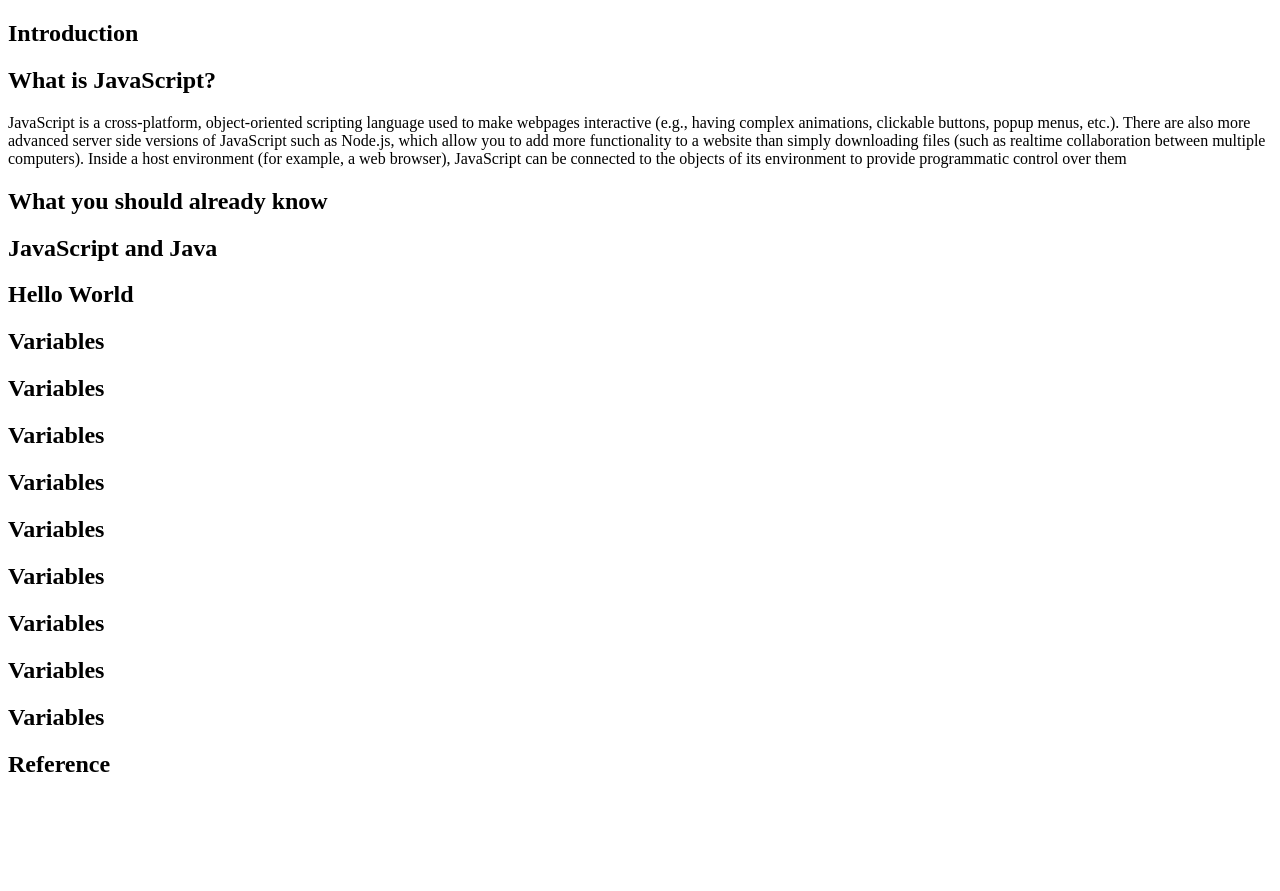
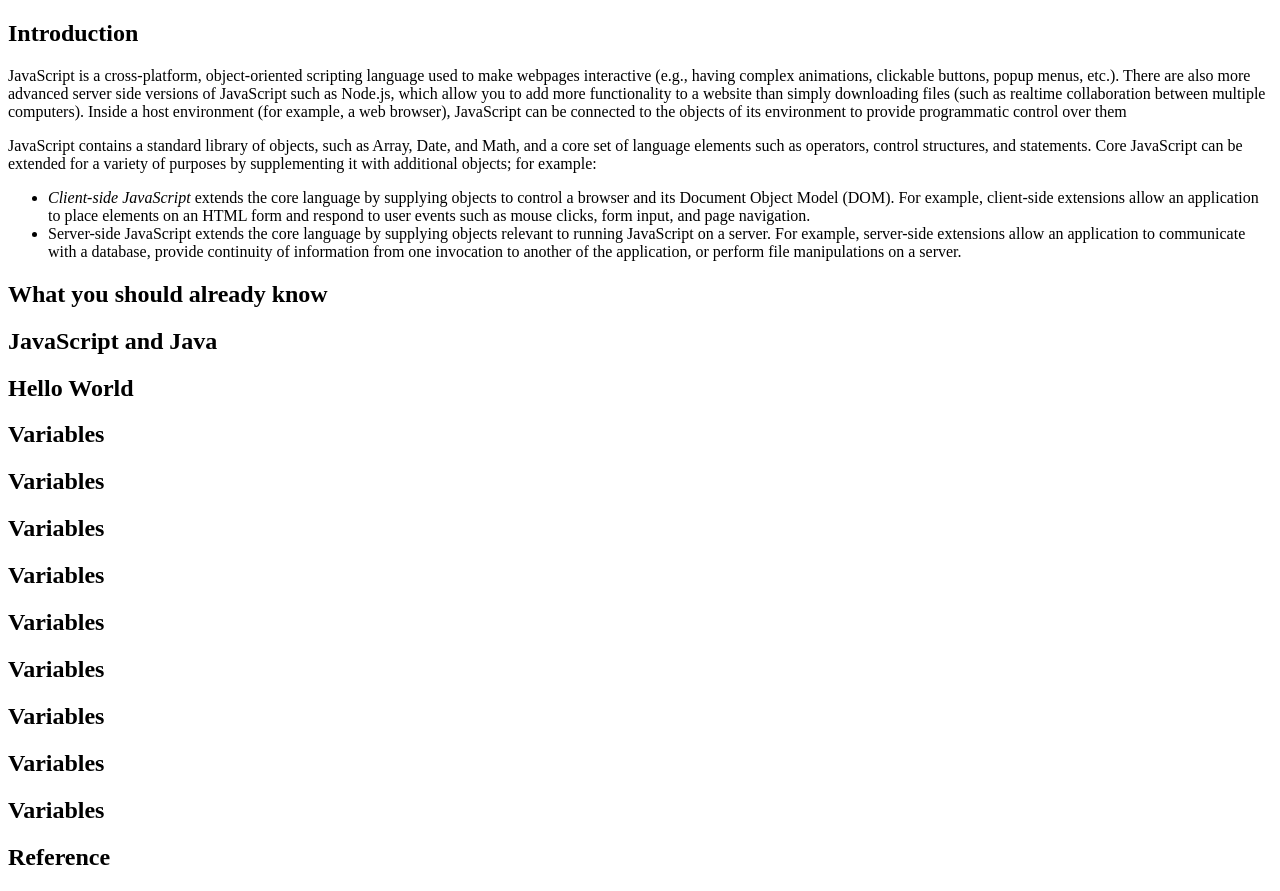
Before and after one commit to lawlawson/JavaScript-Technical-Documentation, a plain HTML site: page index.html in a window 1280 px wide. Before the commit the page ends 800 px from the top, so only its background shows below. Drawn offline with Linux system fonts and the light colour scheme.

Commit message:
Added Introduction text

```diff
--- a/index.html
+++ b/index.html
@@ -12,11 +12,6 @@
         <header>
           <h1>Introduction</h1>
         </header>
-      </section>
-      <section class="main-section">
-        <header>
-          <h1>What is JavaScript?</h1>
-        </header>
         <p>
           JavaScript is a cross-platform, object-oriented scripting language
           used to make webpages interactive (e.g., having complex animations,
@@ -28,6 +23,30 @@
           connected to the objects of its environment to provide programmatic
           control over them
         </p>
+        <p>
+          JavaScript contains a standard library of objects, such as Array,
+          Date, and Math, and a core set of language elements such as operators,
+          control structures, and statements. Core JavaScript can be extended
+          for a variety of purposes by supplementing it with additional objects;
+          for example:
+        </p>
+        <ul>
+          <li>
+            <em>Client-side JavaScript</em> extends the core language by
+            supplying objects to control a browser and its Document Object Model
+            (DOM). For example, client-side extensions allow an application to
+            place elements on an HTML form and respond to user events such as
+            mouse clicks, form input, and page navigation.
+          </li>
+          <li>
+            Server-side JavaScript extends the core language by supplying
+            objects relevant to running JavaScript on a server. For example,
+            server-side extensions allow an application to communicate with a
+            database, provide continuity of information from one invocation to
+            another of the application, or perform file manipulations on a
+            server.
+          </li>
+        </ul>
       </section>
       <section class="main-section">
         <header>
```
